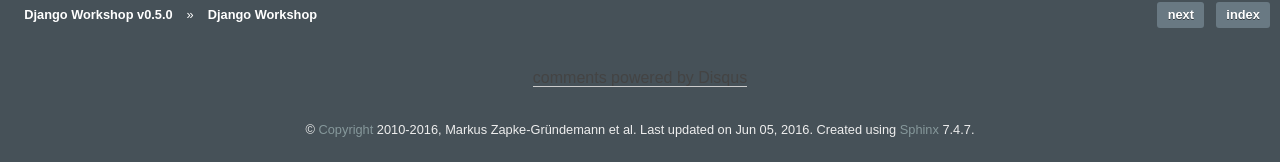
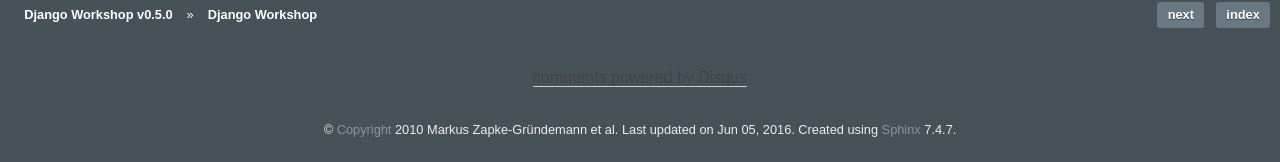
Before and after one commit to keimlink/django-workshop, a Sphinx documentation site: the page built from docs/index.rst, in a window 1280 px wide. Shown: the part 1518-1680 px from the top of the page. Built offline with Sphinx 7.4.7, drawn with Linux system fonts in a browser that asks for light colours; comment, search, counter and statistics services are not loaded; part of the change alters nothing that is shown.

```diff
--- a/docs/conf.py
+++ b/docs/conf.py
@@ -45,7 +45,7 @@ master_doc = 'index'
 # General information about the project.
 project = u'Django Workshop'
 authors = u'Markus Zapke-Gründemann et al.'
-copyright = u'2010-%s, %s' % (date.today().year, authors[:-1])
+copyright = u'2010 {0}'.format(authors[:-1])
 
 # The version info for the project you're documenting, acts as replacement for
 # |version| and |release|, also used in various other places throughout the
```
